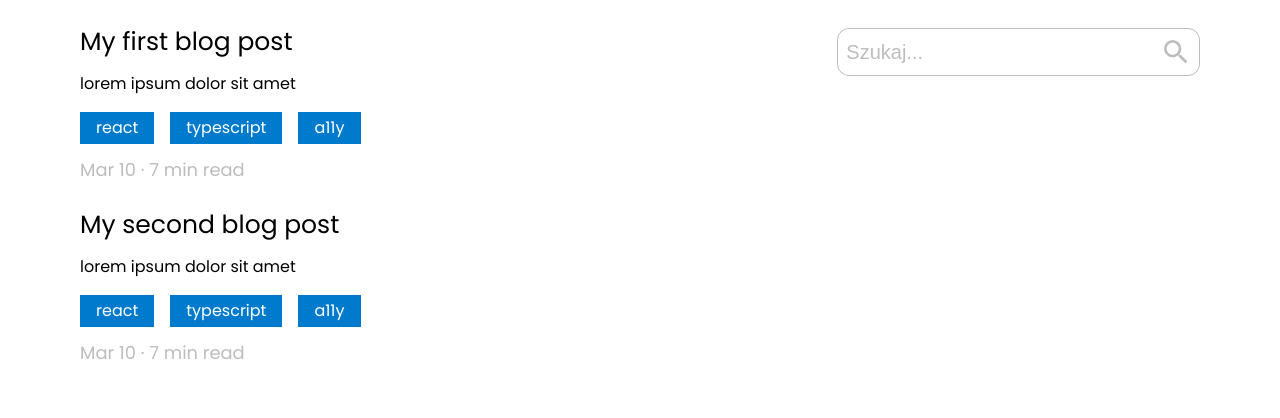
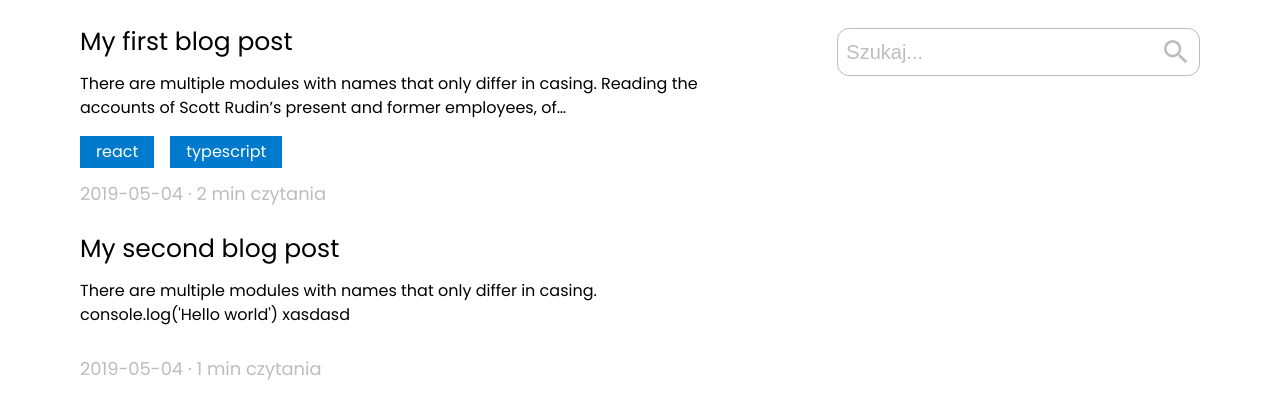
Before and after one commit to JanKaczmarkiewicz/solid-dev, a Gatsby site: page / in a window 1280 px wide. Shown: the part 358-776 px from the top of the page. Built offline with nearby package versions, Linux system fonts and the light colour scheme; Gatsby itself is replaced by a stand-in of ours; some packages are replaced by stand-ins of ours.

Commit message:
feat: consume post data in ArticleCard

```diff
--- a/src/components/molecules/ArticleCard/index.tsx
+++ b/src/components/molecules/ArticleCard/index.tsx
@@ -8,20 +8,35 @@ import {
     TagsContainer,
 } from './styled'
 
-const ArticleCard = ({ title, description, date }) => (
-    <ArticleWrapper>
+type ArticleCardProps = GatsbyTypes.FrontPagePostsQuery['allMarkdownRemark']['nodes'][number]
+
+const ArticleCard = ({
+    excerpt,
+    frontmatter,
+    timeToRead,
+}: ArticleCardProps) => {
+    const title = frontmatter?.title
+    const date = frontmatter?.date
+    const tags = frontmatter?.tags || []
+    const slug = frontmatter?.slug || ''
+
+    return (
+        <ArticleWrapper to={slug}>
             <ArticleTitle>{title}</ArticleTitle>
 
-        <ArticleDescription>{description}</ArticleDescription>
+            <ArticleDescription>{excerpt}</ArticleDescription>
 
             <TagsContainer>
-            {['react', 'typescript', 'a11y'].map((tag) => (
+                {tags.map((tag) => (
                     <Tag>{tag}</Tag>
                 ))}
             </TagsContainer>
 
-        <ArticleMeta>Mar 10 · 7 min read</ArticleMeta>
+            <ArticleMeta>
+                {date} · {timeToRead} min czytania
+            </ArticleMeta>
         </ArticleWrapper>
     )
+}
 
 export default ArticleCard
--- a/src/components/molecules/ArticleCard/styled.ts
+++ b/src/components/molecules/ArticleCard/styled.ts
@@ -6,11 +6,21 @@ import {
     typographyParagraphNormal,
     typographyParagraphSmall,
 } from '../../../styles/font'
+import { Link } from 'gatsby'
 
-export const ArticleWrapper = styled.div`
+const TEXT_SHADOW_SIZE = '0.3px'
+
+export const ArticleWrapper = styled(Link)`
     display: flex;
     flex-direction: column;
     gap: ${spacing(1)};
+
+    :hover {
+        text-shadow: -${TEXT_SHADOW_SIZE} 0 ${color.primary},
+            0 ${TEXT_SHADOW_SIZE} ${color.primary},
+            ${TEXT_SHADOW_SIZE} 0 ${color.primary},
+            0 -${TEXT_SHADOW_SIZE} ${color.primary};
+    }
 `
 
 export const ArticleTitle = styled.h3`
--- a/src/components/pages/Home/index.tsx
+++ b/src/components/pages/Home/index.tsx
@@ -1,5 +1,7 @@
 import { Link, PageProps } from 'gatsby'
 import React from 'react'
+import styled from 'styled-components'
+import color from '../../../styles/color'
 import ArticleCard from '../../molecules/ArticleCard'
 import Header from '../../molecules/Header'
 import { Toolbar } from '../../molecules/Header/styled'
@@ -14,12 +16,7 @@ import {
 } from './styled'
 
 const Home = ({ data }: PageProps<GatsbyTypes.FrontPagePostsQuery>) => {
-    const posts = data.allMarkdownRemark.nodes.map(({ frontmatter }) => ({
-        title: frontmatter?.title || '',
-        description: 'lorem ipsum dolor sit amet',
-        date: frontmatter?.date || '',
-        slug: frontmatter?.slug || '/',
-    }))
+    const posts = data.allMarkdownRemark.nodes
 
     return (
         <>
@@ -30,14 +27,8 @@ const Home = ({ data }: PageProps<GatsbyTypes.FrontPagePostsQuery>) => {
                 <GalaxyImage />
                 <NewsContainer>
                     <SectionTitle>Nowości</SectionTitle>
-                    {posts.map(({ title, description, date, slug }) => (
-                        <Link to={slug}>
-                            <ArticleCard
-                                title={title}
-                                description={description}
-                                date={date}
-                            />
-                        </Link>
+                    {posts.map((post) => (
+                        <ArticleCard {...post} />
                     ))}
                 </NewsContainer>
 
--- a/src/pages/blog/my-first-post.md
+++ b/src/pages/blog/my-first-post.md
@@ -2,6 +2,7 @@
 slug: '/blog/my-first-post'
 date: '2019-05-04'
 title: 'My first blog post'
+tags: ['react', 'typescript']
 ---
 
 There are multiple modules with names that only differ in
--- a/src/pages/index.tsx
+++ b/src/pages/index.tsx
@@ -5,10 +5,13 @@ export const query = graphql`
     query FrontPagePosts {
         allMarkdownRemark {
             nodes {
+                timeToRead
+                excerpt
                 frontmatter {
                     title
                     date
                     slug
+                    tags
                 }
             }
         }
```
Lines whose indentation alone changed are shown as unchanged.
